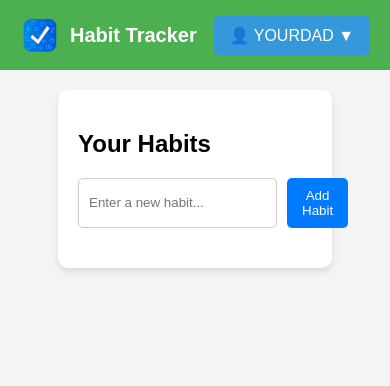
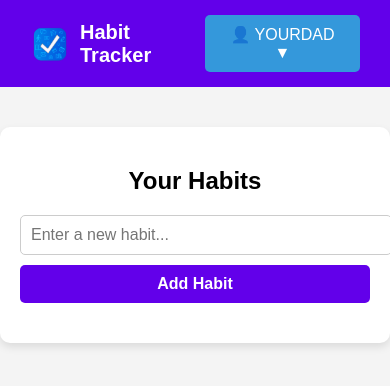
Before and after one commit to sarthsg17/Habit-Tracker, a Flask app: page /dashboard in a window 390 px wide. Shown: the top 386 px of the page. Run offline with Flask 3, Linux system fonts and the light colour scheme; a user stored in the database is signed in.

Commit message:
fr dude
whole page changed

```diff
--- a/routes.py
+++ b/routes.py
@@ -114,3 +114,43 @@ def reset_streaks():
             if habit.last_completed and habit.last_completed.date() < (today - timedelta(days=1)):
                 habit.streak = 0  # Reset streak if missed
                 db.session.commit()
+
+@main_bp.route('/edit_habit/<int:habit_id>', methods=['GET', 'POST'])
+def edit_habit(habit_id):
+    if 'user_id' not in session:
+        flash("Please log in first.", "danger")
+        return redirect(url_for('main.login'))
+
+    habit = Activity.query.get_or_404(habit_id)
+
+    if habit.user_id != session['user_id']:
+        flash("Unauthorized access!", "danger")
+        return redirect(url_for('main.dashboard'))
+
+    if request.method == 'POST':
+        new_name = request.form['habit_name']
+        habit.name = new_name
+        db.session.commit()
+        flash("Habit updated successfully!", "success")
+        return redirect(url_for('main.dashboard'))
+
+    return render_template('edit_habit.html', habit=habit)
+
+
+@main_bp.route('/delete_habit/<int:habit_id>', methods=['POST'])
+def delete_habit(habit_id):
+    if 'user_id' not in session:
+        flash("Please log in first.", "danger")
+        return redirect(url_for('main.login'))
+
+    habit = Activity.query.get_or_404(habit_id)
+
+    if habit.user_id != session['user_id']:
+        flash("Unauthorized access!", "danger")
+        return redirect(url_for('main.dashboard'))
+
+    db.session.delete(habit)
+    db.session.commit()
+    flash("Habit deleted successfully!", "success")
+
+    return redirect(url_for('main.dashboard'))
--- a/static/styles.css
+++ b/static/styles.css
@@ -1,9 +1,9 @@
 /* Reset default styles */
 body {
+    font-family: 'Poppins', sans-serif;
+    background-color: #f4f4f4;
     margin: 0;
     padding: 0;
-    font-family: Arial, sans-serif;
-    background-color: #f4f4f4;
 }
 
 /* Navigation Bar */
@@ -11,8 +11,8 @@ body {
     display: flex;
     justify-content: space-between;
     align-items: center;
-    background-color: #4CAF50;
-    padding: 15px 20px;
+    padding: 15px 30px;
+    background-color: #6200ea;
     color: white;
 }
 
@@ -22,7 +22,7 @@ body {
 }
 
 .logo img {
-    width: 40px;
+    /* width: 40px; */
     height: 40px;
     margin-right: 10px;
 }
@@ -30,6 +30,23 @@ body {
 .app-name {
     font-size: 20px;
     font-weight: bold;
+}
+
+.nav-buttons {
+    display: flex;
+    align-items: center;
+}
+.nav-buttons a {
+    color: white;
+    text-decoration: none;
+    margin-left: 20px;
+    font-weight: bold;
+    padding: 8px 16px;
+    border-radius: 5px;
+}
+
+.nav-buttons a:hover {
+    background-color: rgba(255, 255, 255, 0.2);
 }
 
 .nav-buttons .btn {
@@ -113,12 +130,13 @@ body {
 }
 
 .container {
-    width: 60%;
-    margin: 20px auto;
+    max-width: 800px;
+    margin: 40px auto;
     padding: 20px;
-    background: white;
-    box-shadow: 0px 4px 6px rgba(0, 0, 0, 0.1);
+    background: #fff;
+    box-shadow: 0 4px 8px rgba(0, 0, 0, 0.1);
     border-radius: 10px;
+    text-align: center;
 }
 
 .habit-form {
@@ -145,7 +163,7 @@ body {
 
 .habit-list {
     display: flex;
-    flex-wrap: wrap;
+    flex-direction: column;
     gap: 15px;
 }
 
@@ -153,16 +171,159 @@ body {
     background: white;
     padding: 15px;
     border-radius: 10px;
-    box-shadow: 0px 4px 6px rgba(0, 0, 0, 0.1);
-    text-align: center;
-    width: 200px;
+    box-shadow: 0 2px 5px rgba(0, 0, 0, 0.1);
+    text-align: left;
+    position: relative;
+}
+
+.habit-card h3 {
+    margin: 5px 0;
+    font-size: 18px;
+}
+
+.habit-card p {
+    font-size: 14px;
+    color: #666;
 }
 
 .complete-btn {
-    background: #28a745;
+    background-color: #28a745;
     color: white;
     border: none;
     padding: 8px 12px;
     border-radius: 5px;
     cursor: pointer;
+    font-weight: bold;
+    transition: 0.2s;
 }
+
+.complete-btn:hover {
+    background-color: #218838;
+}
+
+/* Edit and Delete Buttons */
+.edit-btn, .delete-btn {
+    text-decoration: none;
+    font-size: 14px;
+    padding: 6px 12px;
+    border-radius: 5px;
+    border: none;
+    cursor: pointer;
+    transition: 0.2s;
+    font-weight: bold;
+}
+
+.edit-btn {
+    background-color: #ffc107;
+    color: black;
+    margin-right: 5px;
+}
+
+.edit-btn:hover {
+    background-color: #e0a800;
+}
+
+.delete-btn {
+    background-color: #dc3545;
+    color: white;
+}
+
+.delete-btn:hover {
+    background-color: #c82333;
+}
+
+/* Habit Form */
+.habit-form {
+    display: flex;
+    justify-content: center;
+    gap: 10px;
+    margin-bottom: 20px;
+}
+
+.habit-form input {
+    padding: 10px;
+    font-size: 16px;
+    width: 60%;
+    border: 1px solid #ccc;
+    border-radius: 5px;
+}
+
+.habit-form button {
+    background-color: #6200ea;
+    color: white;
+    border: none;
+    padding: 10px 15px;
+    font-size: 16px;
+    border-radius: 5px;
+    cursor: pointer;
+    font-weight: bold;
+}
+
+.habit-form button:hover {
+    background-color: #4b00c2;
+}
+
+/* Edit Habit Page */
+form {
+    display: flex;
+    flex-direction: column;
+    gap: 10px;
+}
+
+form input {
+    padding: 10px;
+    font-size: 16px;
+    border: 1px solid #ccc;
+    border-radius: 5px;
+    width: 100%;
+}
+
+form button {
+    background-color: #007bff;
+    color: white;
+    border: none;
+    padding: 10px;
+    font-size: 16px;
+    border-radius: 5px;
+    cursor: pointer;
+    font-weight: bold;
+}
+
+form button:hover {
+    background-color: #0056b3;
+}
+
+/* Flash Messages */
+.flash {
+    padding: 10px;
+    border-radius: 5px;
+    text-align: center;
+    font-weight: bold;
+    margin-bottom: 10px;
+}
+
+.flash.success {
+    background-color: #28a745;
+    color: white;
+}
+
+.flash.danger {
+    background-color: #dc3545;
+    color: white;
+}
+
+.flash.info {
+    background-color: #17a2b8;
+    color: white;
+}
+
+/* Responsive Design */
+@media (max-width: 600px) {
+    .habit-form {
+        flex-direction: column;
+    }
+
+    .habit-form input {
+        width: 100%;
+    }
+}
--- a/templates/dashboard.html
+++ b/templates/dashboard.html
@@ -57,8 +57,17 @@
                     <p>Streak: {{ habit.streak }} 🔥</p>
                     <p>Last Completed: {{ habit.last_completed.strftime('%Y-%m-%d') if habit.last_completed else "Not yet" }}</p>
 
+                    <!-- Complete Button -->
                     <form action="{{ url_for('main.complete_habit', habit_id=habit.id) }}" method="POST">
                         <button type="submit" class="complete-btn">Complete ✅</button>
+                    </form>
+
+                    <!-- Edit Button -->
+                    <a href="{{ url_for('main.edit_habit', habit_id=habit.id) }}" class="edit-btn">✏ Edit</a>
+
+                    <!-- Delete Button -->
+                    <form action="{{ url_for('main.delete_habit', habit_id=habit.id) }}" method="POST" class="inline-form">
+                        <button type="submit" class="delete-btn" onclick="return confirm('Are you sure you want to delete this habit?');">🗑 Delete</button>
                     </form>
                 </div>
             {% endfor %}
```
Also changed, not shown: templates/edit_habit.html (added, +31 -0 lines), instance/habit_tracker.db.
